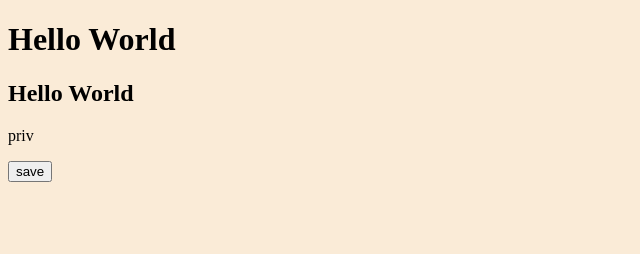
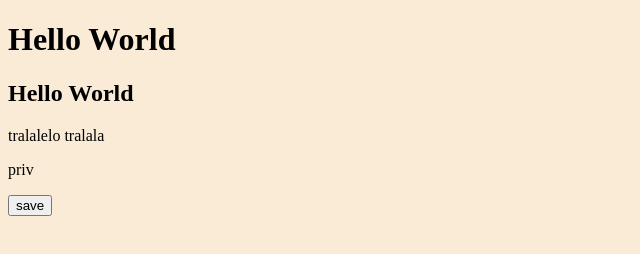
Before and after one commit to mkrtich0x/index, a plain HTML site: page index.html in a window 1280 px wide. Shown: the whole page, without its empty margins (0-640 px from the left). Drawn offline with Linux system fonts and the light colour scheme.

Commit message:
add span

```diff
--- a/index.html
+++ b/index.html
@@ -9,6 +9,7 @@
 <body>
     <h1>Hello World</h1>
     <h2>Hello World</h2>
+    <span>tralalelo tralala</span>
     <p>priv</p>
     <button>save</button>
 </body>
```
